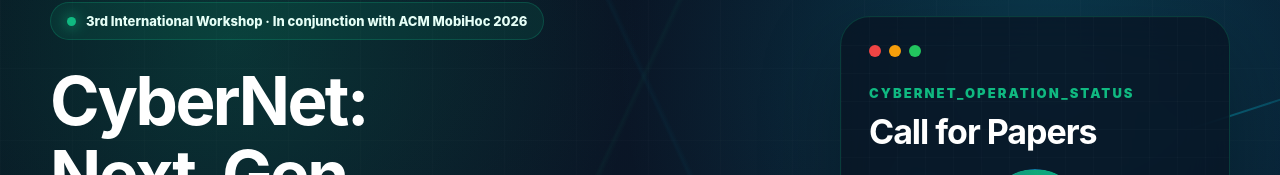
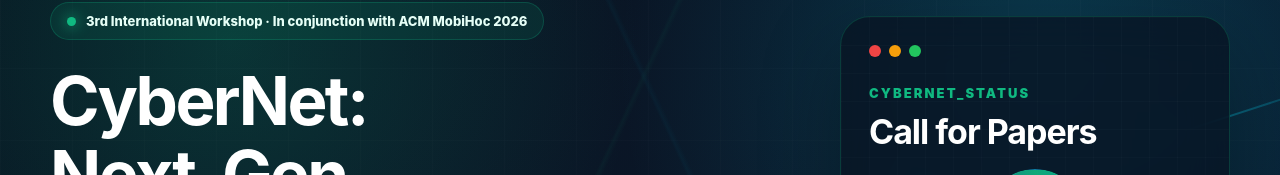
Before and after one commit to cybernet2026/cybernet2026, a React (Vite) app: page / in a window 1280 px wide. Shown: the part 148-323 px from the top of the page. Built offline with nearby package versions, Linux system fonts and the light colour scheme; the HTML template or start-up script is replaced by a standard one.

Commit message:
Rename terminal label from CYBERNET_OPERATION_STATUS to CYBERNET_STATUS

```diff
--- a/src/App.jsx
+++ b/src/App.jsx
@@ -185,7 +185,7 @@ function App() {
                 <span />
               </div>
 
-              <p className="terminalLabel">CYBERNET_OPERATION_STATUS</p>
+              <p className="terminalLabel">CYBERNET_STATUS</p>
               <h2>Call for Papers</h2>
 
               <div className="threatDial">
```
